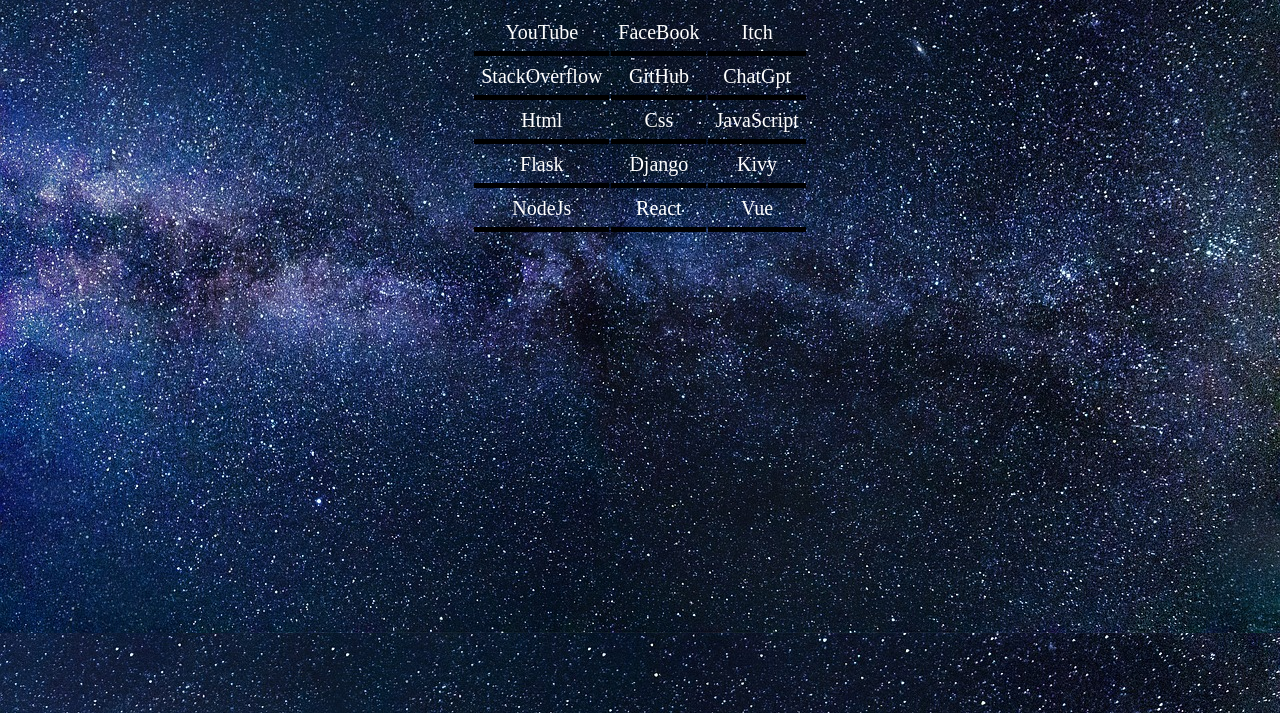
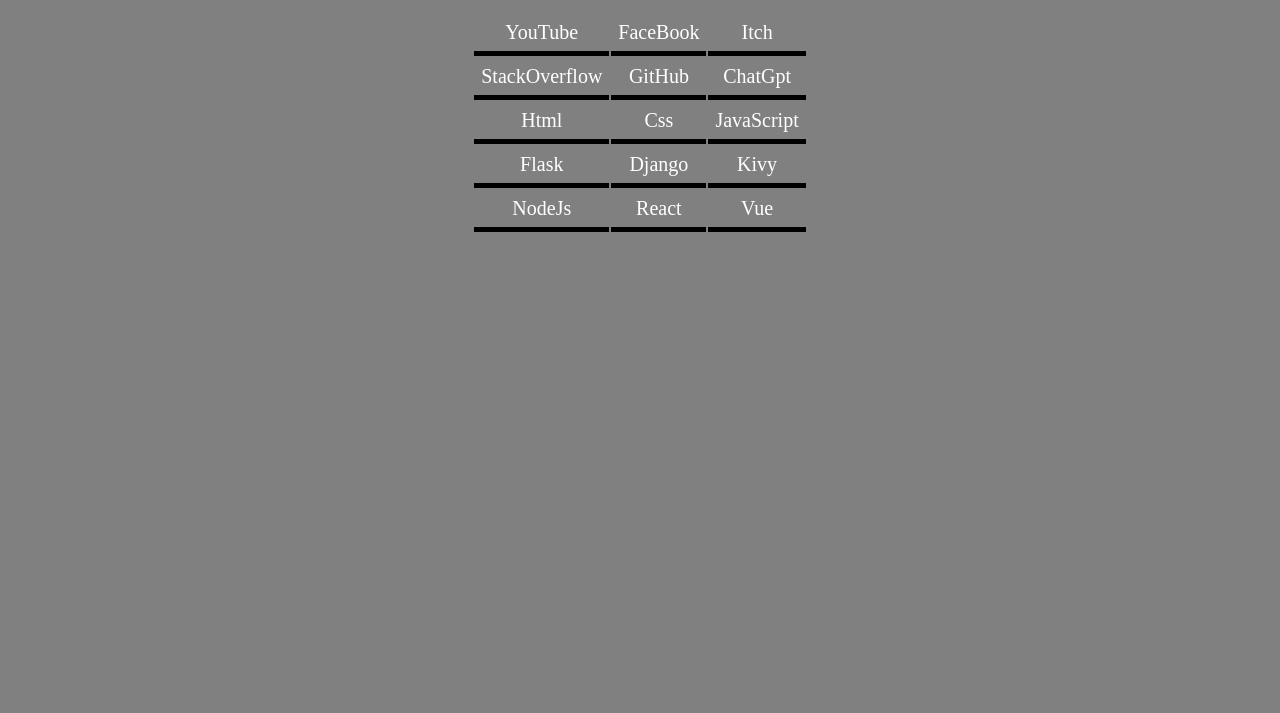
Before and after one commit to PTEduA/Homepage, a plain HTML site: page index.html in a window 1280 px wide. Shown: the part 87-800 px from the top of the page. Drawn offline with Linux system fonts and the light colour scheme.

Commit message:
Update index.html

```diff
--- a/index.html
+++ b/index.html
@@ -21,7 +21,7 @@
       body {
     font-size: 20px;
     font-family: sans-serif;
-    background-image: url(background.jpg);
+    background-color: grey;
     color: white;
     text-shadow: 5px 3px 5px 3px black;
 
```
